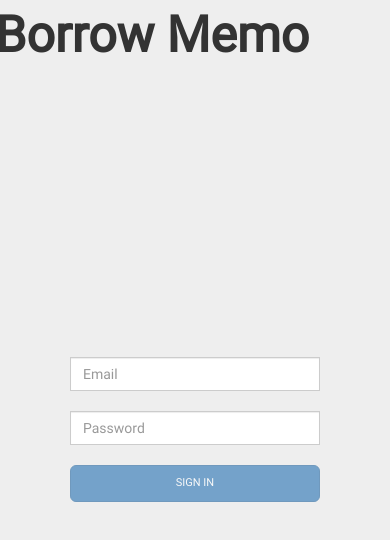
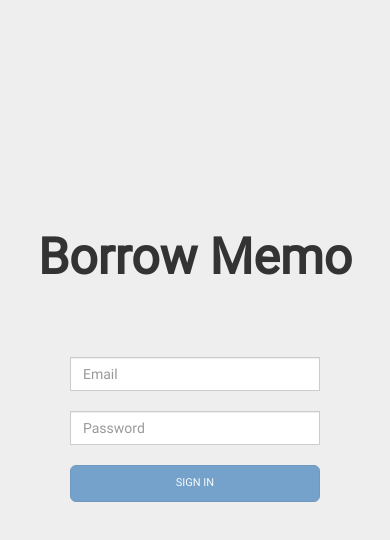
Before and after one commit to techhubdotcom/borrow_memo, a website: page app/index.html in a window 390 px wide. Drawn offline with nearby package versions, Linux system fonts and the light colour scheme.

Commit message:
Css for header fixed

```diff
--- a/assets/_scss/main.scss
+++ b/assets/_scss/main.scss
@@ -75,6 +75,9 @@ input, .add-memo {
     font-weight: bold;
     width: 400px;
     @media screen and (min-width: 900px) {
+        position: absolute;
+    }
+    &.main-page{
       position: absolute;
     }
 
@@ -127,9 +130,11 @@ input, .add-memo {
 
 @media screen and (max-width: 900px) {
   #menu-container .header-text {
-    position: relative;
-    margin-top: 10px;
-    margin-left: 30px;
+    &.no-main-page{
+      position: relative;
+      margin-top: 10px;
+      margin-left: 30px;
+    }
   }
 }
 
```
Also changed, not shown: app/styles/css/main.css.
